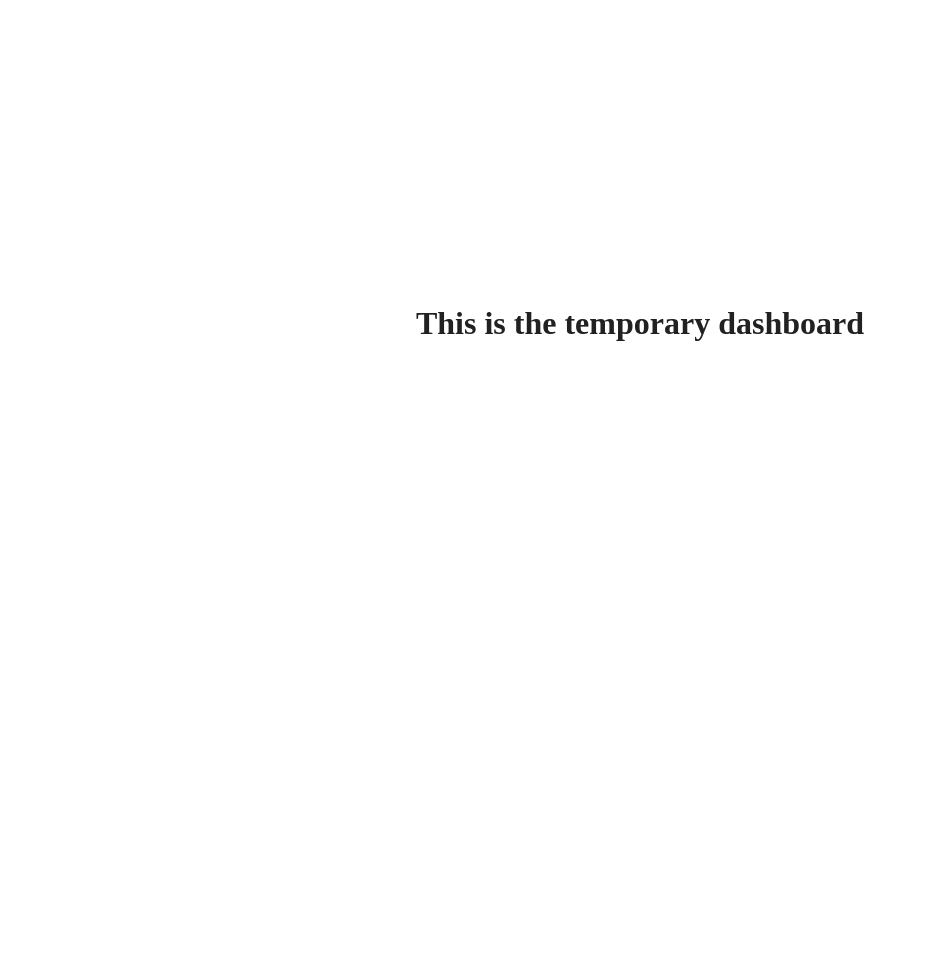
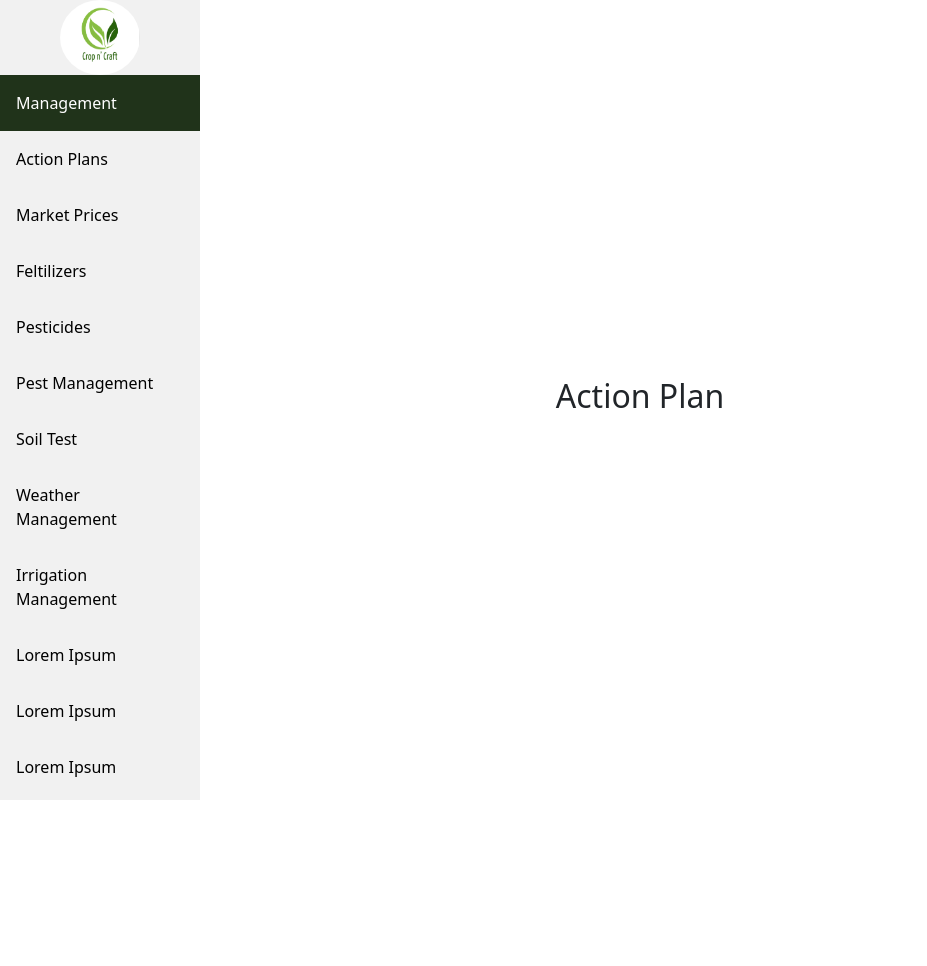
Before and after one commit to Jundel-Malazarte/cropcraft-v1, a plain HTML site: page dashboard.html in a window 1280 px wide. Shown: the whole page, without its empty margins (0-927 px from the left). Before the commit the page ends 800 px from the top, so only its background shows below. Drawn offline with nearby package versions, Linux system fonts and the light colour scheme.

Commit message:
Initial update dashboard

```diff
--- a/css/dashboard.css
+++ b/css/dashboard.css
@@ -1,17 +1,63 @@
-.container {
-    position: relative;
+
+body {
+  margin: 0;
+  padding: 0;
+  font-family: Arial, sans-serif;
+
 }
 
-.header {
-    position: absolute;
-    top: 50%;
-    left: 50%;
-    transform: translate(-50%, -50%);
-    padding-top: 50%;
+.container {
+  display: flex;
+  position: relative;
+  padding: 1px 16px;
+  height: 1000px;
 }
 
-.header h1 {
-    color: #212121;
-    font-weight: bold;
-    text-align: center;
+/* Logo */
+.logo {
+  display: flex;
+  align-items: center;
+  justify-content: center;
+  height: 75px;
+  width: 80px;
+  border-radius: 50%;
+  margin-left: 60px; /* Adjust to push the logo away from the sidebar */
 }
+
+/* The side navigation menu */
+.sidebar {
+  position: fixed;
+  left: 0;
+  top: 0;
+  width: 200px;
+  background-color: #f1f1f1;
+  height: 100%;
+  overflow: auto;
+}
+
+/* Sidebar links */
+.sidebar a {
+  display: block;
+  color: black;
+  padding: 16px;
+  text-decoration: none;
+}
+
+/* Active/current link */
+.sidebar a.active {
+  background-color: #20331a;
+  color: white;
+}
+
+/* Links on mouse-over */
+.sidebar a:hover:not(.active) {
+  background-color: #20331a;
+  color: white;
+}
+
+.container2 {
+  position: absolute;
+  top: 50%;
+  left: 50%;
+  transform: translate(-50%, -50%);
+}
--- a/css/login.css
+++ b/css/login.css
@@ -1,6 +1,10 @@
 body {
     margin: 0;
-    background-color: #212121;
+    background: url('../img/background2.jpg') no-repeat center center fixed;
+    filter: blur(0.5px);
+    -webkit-filter: blur(0.5px);
+    background-size: cover;
+    background-position: center;
     position: relative;
     display: flex;
     justify-content: center;
--- a/css/style.css
+++ b/css/style.css
@@ -13,21 +13,30 @@ body {
     font-family: Arial, sans-serif;
     background-color: #f4f4f4;
     color: #333;
+    background: url('../img/background.jpg') no-repeat center center fixed;
+    filter: blur(0.5px);
+    background-size: cover;
+    background-position: center;
+    height: 100vh;
+    overflow-y: hidden;
+    overflow-x: hidden;
 }
 
 header {
     width: 100%;
-    height: 5%;
+    height: 7%;
     position: fixed;
     top: 0;
     right: 0;
-    background-color: #333;
+    background-color: #eceff1;
     padding: 10px 0;
     z-index: 1000;
+    box-shadow: 0 0 10px rgba(0, 0, 0, 0.10);
 }
 
 .header-content {
     max-width: 1200px;
+    height: 20px;
     margin: 0 auto;
     display: flex;
     justify-content: space-between;
@@ -35,20 +44,37 @@ header {
     padding: 0 20px;
 }
 
+.icon {
+    border-radius: 50px;
+}
+
 .logo img {
-    width: 150px;
+    width: 60px;
+    height: 35px;
     align-items: start;
+    padding-top: 10px;
+    margin-top: 20px;
+    height: 20%;
+    border-radius: 8px;
 }
 
 .header-nav {
     display: flex;
     justify-content: flex-end;
+    align-items: end;
+    margin-left: 20px;
+
 }
 
 .header-nav ul {
+    text-align: center;
+    align-items: center;
+    padding-top: 5px;
     list-style-type: none;
     display: flex;
-    margin-left: 20px;
+    font-weight: 600;
+    font-size: Bold;
+    font-family: Arial, Helvetica, sans-serif;
 }
 
 .header-nav ul li {
@@ -56,44 +82,86 @@ header {
 }
 
 .header-nav ul li a {
-    color: white;
+    color: #212121;;
     text-decoration: none;
-    padding: 10px 20px;
+    padding: 10px;
     transition: background-color 0.3s ease;
 }
 
 .header-nav ul li a:hover {
-    background-color: #575757;
+    opacity: 0.8;
+    color: #212121;
     border-radius: 5px;
 }
 
 .member-action {
-    display: flex;
-    padding-right: 20px;
-}
-.member-action ul {
-    list-style-type: none;
-    display: flex;
+    margin-top: 10px;
+    margin-left: 30px;
+
 }
 
-.member-action ul li {
-    margin: 0 10px;
-}
-
-.member-action ul li a {
-    background-color: #ff6b6b;
-    color: white;
-    padding: 8px 16px;
+/* Login button*/
+.btn-login {
+    height: 40px;
+    width: 100px;
+    background-color: #20331a;
+    color: #eceff1;
+    padding: 10px;
     text-decoration: none;
     border-radius: 5px;
+    border: none;
+    font-size: 12px;
+    font-weight: bold;
+    cursor: pointer;
     transition: background-color 0.3s ease;
 }
 
-.member-action ul li a:hover {
-    background-color: #ff4c4c;
+.btn-login:hover {
+    opacity: 0.8;
 }
 
+.btn-register {
+    height: 40px;
+    width: 100px;
+    background-color: #20331a;
+    color: #eceff1;
+    padding: 10px;
+    text-decoration: none;
+    border-radius: 5px;
+    border: none;
+    font-size: 12px;
+    cursor: pointer;
+    transition: background-color 0.3s ease;
+}
+
+.btn-register:hover {
+    opacity: 0.8;
+}
+
+
+/* H1 */
 .container {
-    margin-top: 100px;
-    padding: 20px;
+    padding: 10px;
+    position: absolute;
+    top: 50%;
+    left: 50%;
+    transform: translate(-50%, -50%);
 }
+
+.container h1 {
+    text-align: center;
+    color: #fff;
+    font-family: Arial, Helvetica, sans-serif;
+    font-weight: bold;
+    font-size: 50px;
+}
+
+.container p {
+    padding: 10px 0;
+    padding-top: 20px;
+    text-align: center;
+    color: #fff;
+    font-family: Arial, Helvetica, sans-serif;
+    font-weight: semi-bold;
+    font-size: 20px;
+}
--- a/dashboard.html
+++ b/dashboard.html
@@ -4,15 +4,39 @@
         <title>Dashboard</title>
         <meta charset="UTF-8">
         <meta name="viewport" content="width=device-width, initial-scale=1">
-        <link href="css/dashboard.css" rel="stylesheet">
+        <link rel="stylesheet" href="css/dashboard.css" >
         <link rel="stylesheet" href="https://cdnjs.cloudflare.com/ajax/libs/font-awesome/6.6.0/css/fontawesome.min.css">
+        <link rel="preconnect" href="https://fonts.googleapis.com">
+        <link rel="preconnect" href="https://fonts.gstatic.com" crossorigin>
+        <link href="https://fonts.googleapis.com/css2?family=Poppins:ital,wght@0,100;0,200;0,300;0,400;0,500;0,600;0,700;0,800;0,900;1,100;1,200;1,300;1,400;1,500;1,600;1,700;1,800;1,900&display=swap" rel="stylesheet">
+        <link rel="stylesheet" href="https://cdn.jsdelivr.net/npm/bootstrap@5.3.0/dist/css/bootstrap.min.css">
         <link rel="icon" type="image/x-icon" href="./img/icon.png">
     </head>
     <body>
-        <div class="container">
-            <div class="header">
-                <h1>This is the temporary dashboard</h1>
+       <div class="container">
+            <div class="sidebar">
+                <img src="./img/icon.png" class="logo" alt="Cropcraft logo">
+                <a class="active" href="#home">Management</a>
+                <a href="#">Action Plans</a>
+                <a href="#">Market Prices</a>
+                <a href="#">Feltilizers</a>
+                <a href="#">Pesticides</a>
+                <a href="#">Pest Management</a>
+                <a href="#">Soil Test</a>
+                <a href="#">Weather Management</a>
+                <a href="#">Irrigation Management</a>
+                <a href="#">Lorem Ipsum</a>
+                <a href="#">Lorem Ipsum</a>
+                <a href="#">Lorem Ipsum</a>
+                <a href="#">Lorem Ipsum</a>
+                <a href="#">Lorem Ipsum</a>
+                <a href="#">Lorem Ipsum</a>
             </div>
-        </div>
+       </div>
+       <div class="container2">
+            <h2>Action Plan</h2>
+       </div>
+
+        <script src=""></script>
     </body>
 </html>
--- a/js/script.js
+++ b/js/script.js
@@ -14,7 +14,7 @@ function login(event) {
     }
 }
 
-/** Register function */
+// Register function
 function registerUser(event) {
     event.preventDefault(); // Prevent form submission
 
@@ -47,7 +47,7 @@ function registerUser(event) {
     window.location.href = 'login.html';
 }
 
-// Function to check for existing users (optional)
+// Function to check for existing users
 function checkExistingUser(email) {
     const users = JSON.parse(localStorage.getItem('users')) || [];
     return users.some(user => user.email === email);
```
Also changed, not shown: about.html (added, +14 -0 lines), blog.html (added, +15 -0 lines), contact.html (added, +18 -0 lines), index.html (added, +49 -0 lines), landingpage.html (deleted, +0 -40 lines), login.html (+4 -0 lines), signup.html (+5 -0 lines), img/background.jpg (added), 2 other files.
